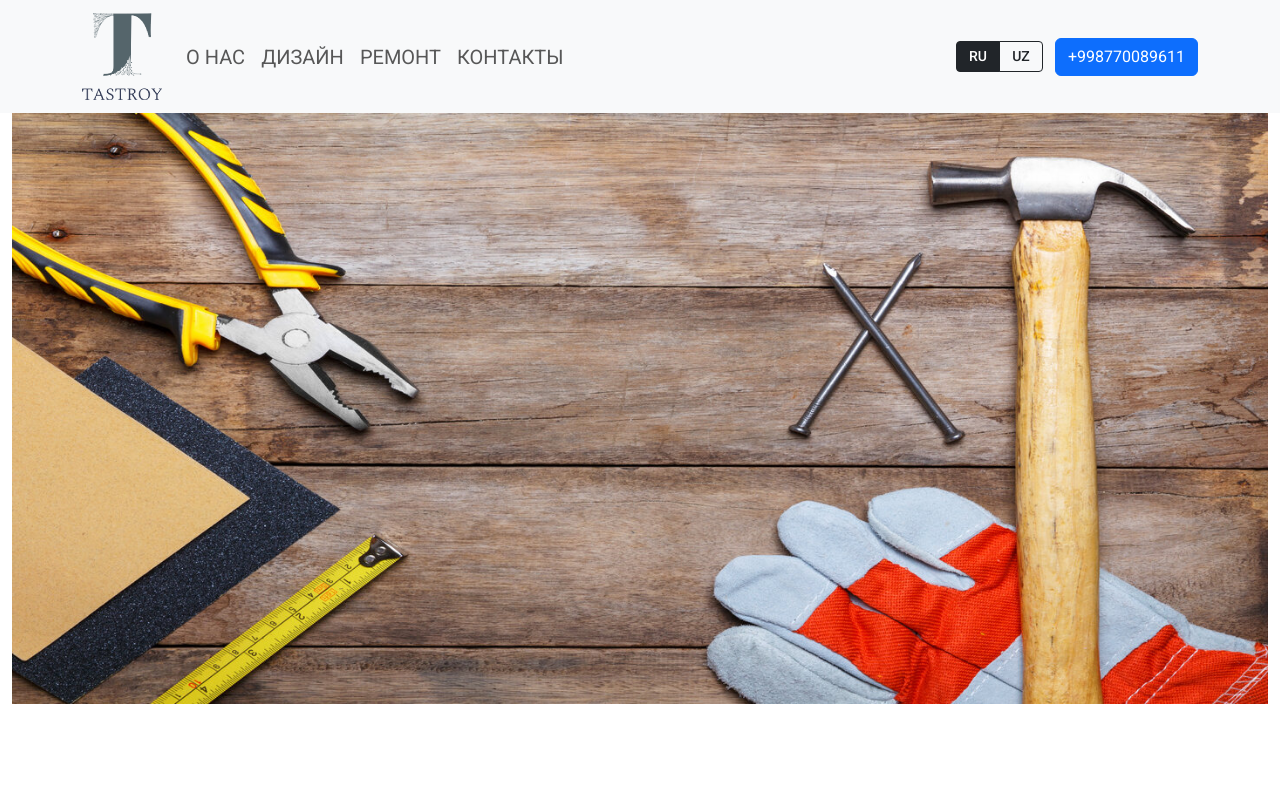
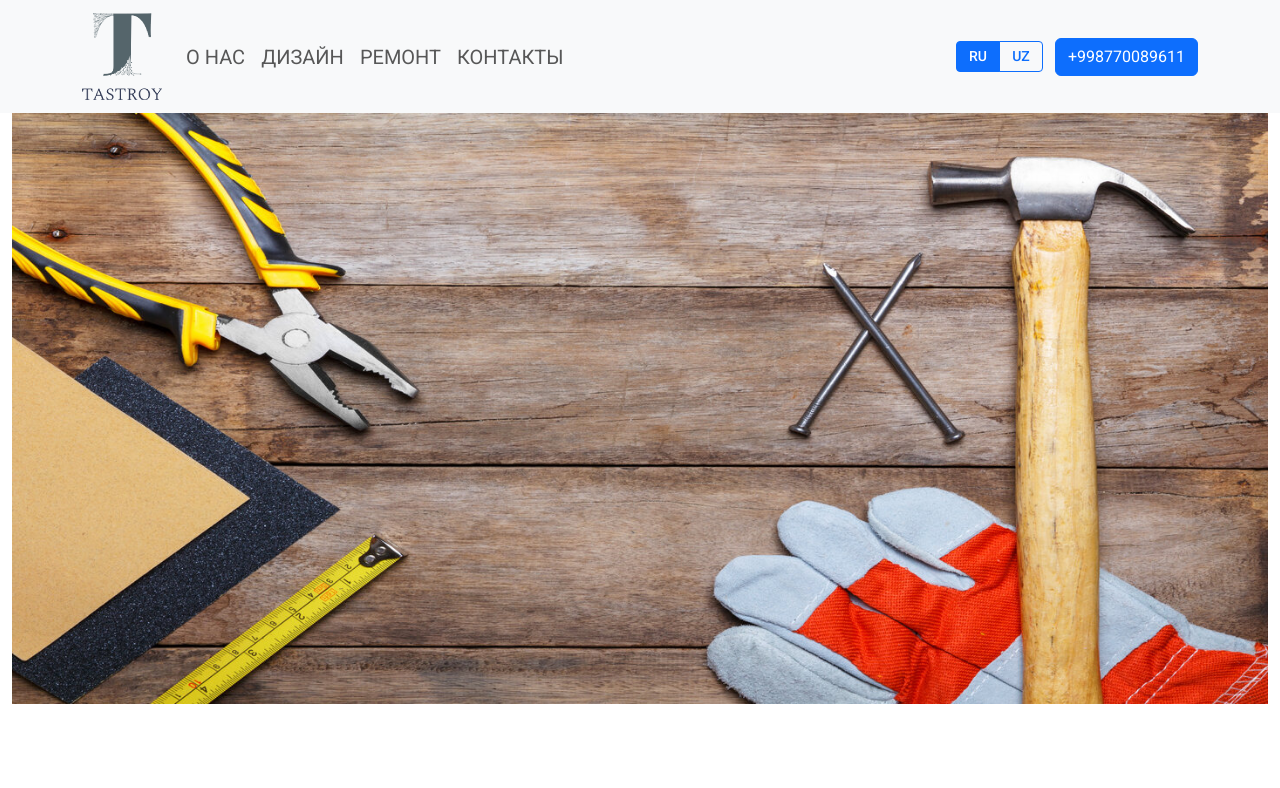
Before and after one commit to alisher-erkin/stroy, a React (Create React App) app: page /contacts in a window 1280 px wide. Shown: the top 788 px of the page. Built offline with nearby package versions, Linux system fonts and the light colour scheme.

Commit message:
Match language switch color to phone button
Co-Authored-By: Claude Opus 5.5 <noreply@anthropic.com>

```diff
--- a/src/Header/Header.js
+++ b/src/Header/Header.js
@@ -36,7 +36,7 @@ function Header() {
               {languages.map((code) => (
                 <Button
                   key={code}
-                  variant={code === lang ? 'dark' : 'outline-dark'}
+                  variant={code === lang ? 'primary' : 'outline-primary'}
                   onClick={() => setLang(code)}
                   aria-pressed={code === lang}
                 >
```
